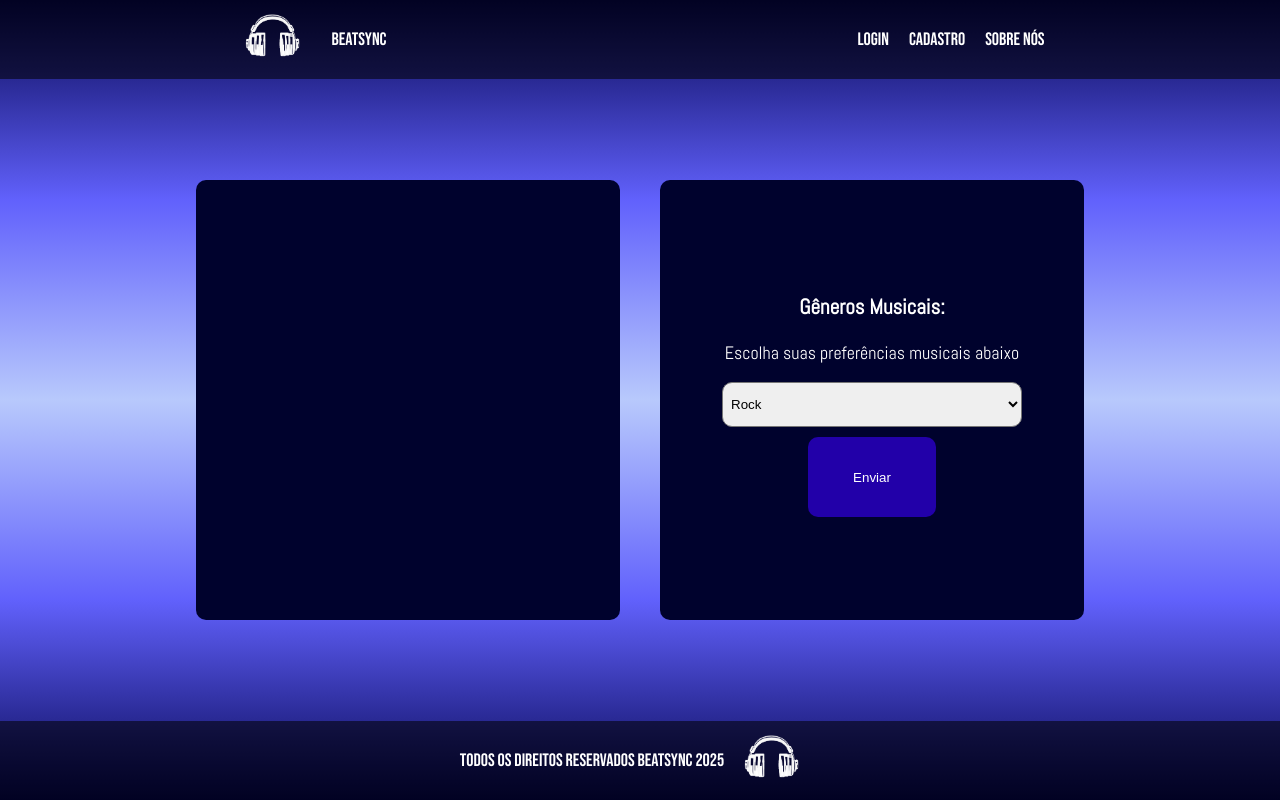
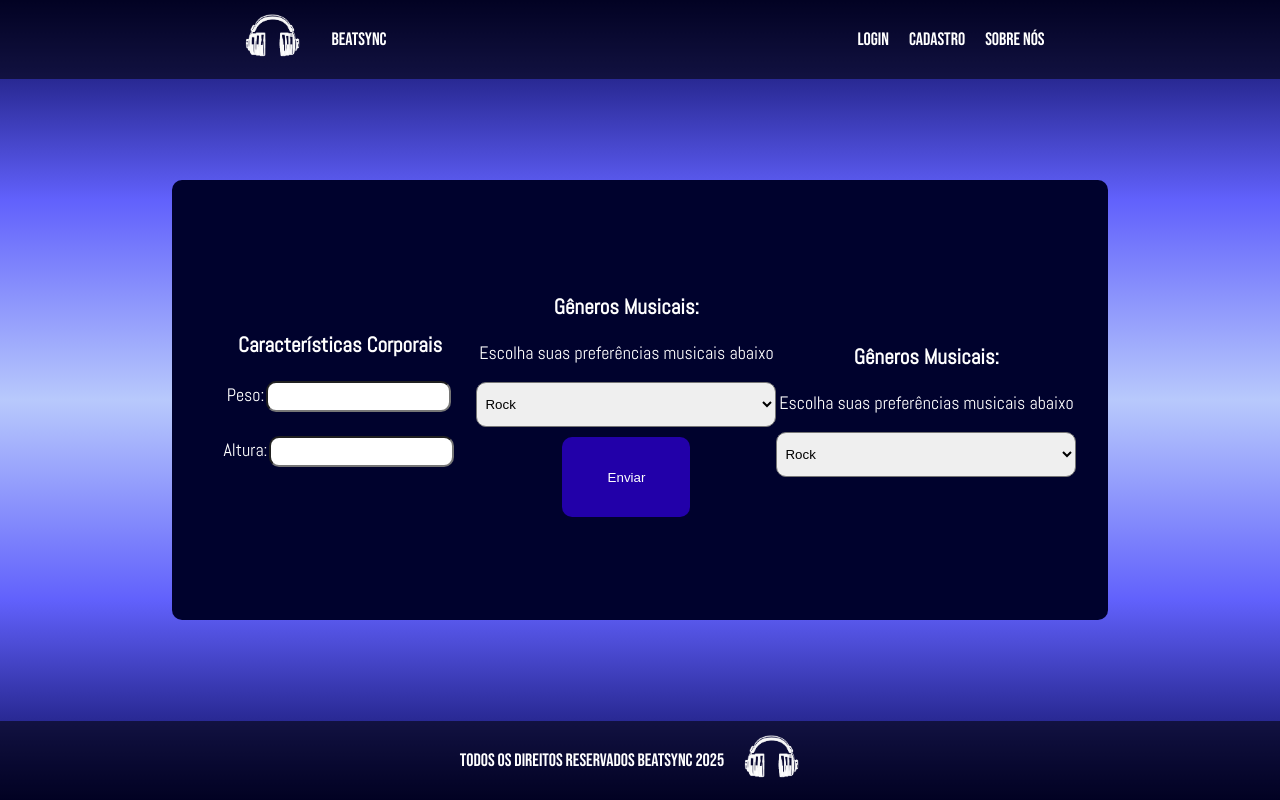
Before and after one commit to danrhaast/First-in-React, a React (Create React App) app in the folder meu-projeto/: page /Playlist in a window 1280 px wide. Built offline with nearby package versions, Linux system fonts and the light colour scheme.

Commit message:
Repaginação de playlist e nova modelagem de requisitos

```diff
--- a/meu-projeto/src/components/SobreNos.js
+++ b/meu-projeto/src/components/SobreNos.js
@@ -5,11 +5,10 @@ function SobreNos () {
     return (
         <article className="main">
             <article className="sobrenos">
-                <p>Este website foi idealizado como trabalho de conclusão de curso
-                pelos alunos Daniel Ferraz dos Santos e Eduardo Ferraz Alves, cursando
-                Informárica para Internet no Instituo Federal Catarinense Campus Sombrio.
-                Este website tem como propósito motivar a prática de atividade física
-                através da música.</p>
+                <p>Este website foi idealizado por Daniel Ferraz dos Santos
+                    e possui o ojetivo de incentivar a prática do exercício
+                    físico em conjunto da música como catalizador do corpo.
+                </p>
             </article>
         </article>
     )
--- a/meu-projeto/src/style/Playlist.css
+++ b/meu-projeto/src/style/Playlist.css
@@ -4,7 +4,7 @@
     align-items: center;
     justify-content: center;
     margin: 20px;
-    width: 30vw;
+    width: 70vw;
     height: 50vh;
     border-radius: 10px;
     color: white;
@@ -40,7 +40,12 @@
 }
 
 .table {
+  width: 25vw;
   justify-content: start;
+}
+
+.tablet {
+  display: flex;
 }
 
   select {
--- a/meu-projeto/src/users/Playlist.js
+++ b/meu-projeto/src/users/Playlist.js
@@ -1,15 +1,23 @@
 import '../style/Playlist.css';
 
 
-function Playlist () {
+function Playlist() {
 
     return (
         <article className="main">
             <article className="users">
+                <div className='box'>
+                    <h1>Características Corporais</h1>
+                    <div className='input'>
+                        <label>Peso:</label>
+                        <input></input>
+                    </div>
+                    <div className='input'>
+                        <label>Altura:</label>
+                        <input></input>
+                    </div>
+                </div>
 
-            </article>
-
-            <article className="users">
                 <div className='box'>
                     <h1>Gêneros Musicais:</h1>
                     <p>Escolha suas preferências musicais abaixo</p>
@@ -22,10 +30,22 @@ function Playlist () {
                         </select>
                     </div>
 
+                    <div className='box'>
+                        <button>Enviar</button>
+                    </div>
+
+                </div>
                 <div className='box'>
-                    <button>Enviar</button>
-                </div>
+                    <h1>Gêneros Musicais:</h1>
+                    <p>Escolha suas preferências musicais abaixo</p>
 
+                    <div className='box'>
+                        <select name='musicGender' id='musicGender'>
+                            <option>Rock</option>
+                            <option>Phonk</option>
+                            <option>Eletrônica</option>
+                        </select>
+                    </div>
                 </div>
             </article>
         </article>
```
Also changed, not shown: meu-projeto/src/users/playlist2.js (added).
